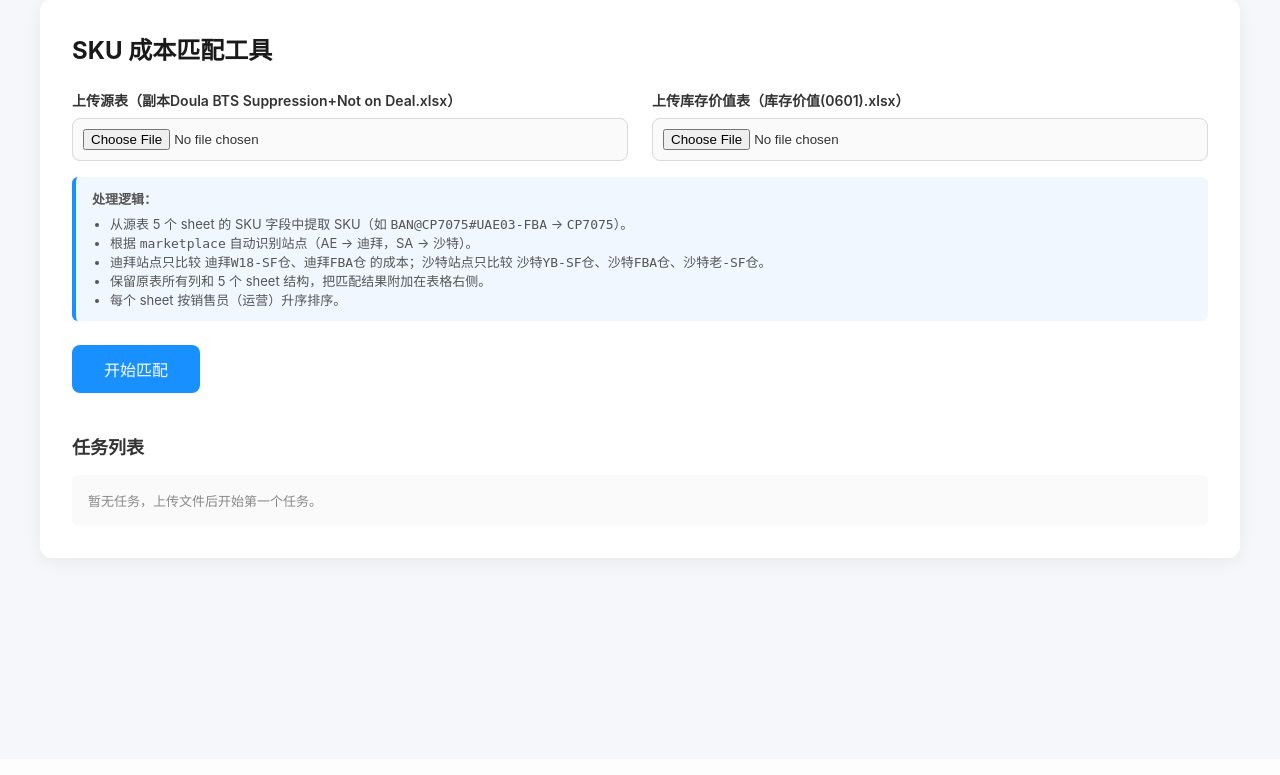
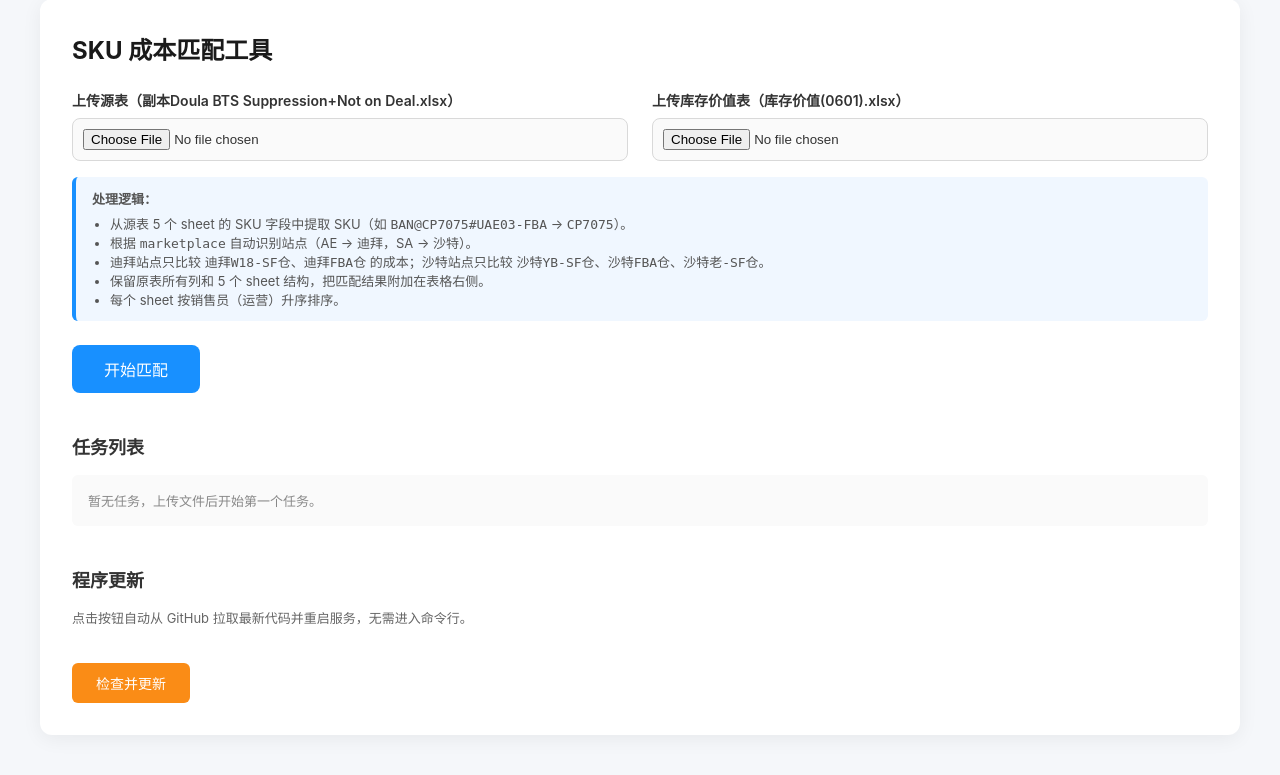
Before and after one commit to BigMouseFive/sku_match_price, a Flask app: page / in a window 1280 px wide. Shown: the part 41-816 px from the top of the page. Before the commit the page ends 607 px from the top, so only its background shows below. Run offline with Flask 3, Linux system fonts and the light colour scheme.

Commit message:
Add frontend one-click update button and /api/update endpoint

```diff
--- a/app.py
+++ b/app.py
@@ -6,6 +6,7 @@ import time
 import uuid
 import hashlib
 import json
+import subprocess
 from collections import deque
 from concurrent.futures import ThreadPoolExecutor
 from dataclasses import dataclass, field
@@ -32,8 +33,11 @@ UPLOAD_FOLDER = tempfile.mkdtemp(prefix="sku_match_")
 app.config["UPLOAD_FOLDER"] = UPLOAD_FOLDER
 app.config["MAX_CONTENT_LENGTH"] = 200 * 1024 * 1024  # 200 MB
 
+# 项目根目录
+PROJECT_DIR = os.path.dirname(os.path.abspath(__file__))
+
 # 本地持久化目录：任务元数据 + 结果文件
-DATA_DIR = os.path.join(os.path.dirname(os.path.abspath(__file__)), "data")
+DATA_DIR = os.path.join(PROJECT_DIR, "data")
 RESULTS_DIR = os.path.join(DATA_DIR, "results")
 TASKS_FILE = os.path.join(DATA_DIR, "tasks.json")
 MAX_PERSISTED_TASKS = 10
@@ -620,5 +624,49 @@ def download(filename):
     return send_file(path, as_attachment=True)
 
 
+@app.route("/api/update", methods=["POST"])
+def api_update():
+    """
+    一键更新：拉取最新代码并重新部署。
+    由于会重启本服务，更新脚本在独立子进程中运行。
+    """
+    try:
+        # 先执行 git pull，检查是否有更新
+        result = subprocess.run(
+            ["git", "pull", "origin", "main"],
+            cwd=PROJECT_DIR,
+            capture_output=True,
+            text=True,
+            timeout=60,
+        )
+        pull_output = (result.stdout + result.stderr).strip()
+
+        if result.returncode != 0:
+            return jsonify({"success": False, "message": f"git pull 失败：{pull_output}"}), 500
+
+        if "already up to date" in pull_output.lower() or "Already up to date" in pull_output:
+            return jsonify({"success": True, "updated": False, "message": "当前已是最新版本"})
+
+        # 有更新，在独立子进程中运行 update.sh（它会重启服务）
+        # 使用 nohup + setsid 避免当前进程被杀掉时子进程也退出
+        subprocess.Popen(
+            ["nohup", "bash", "./update.sh"],
+            cwd=PROJECT_DIR,
+            stdout=subprocess.DEVNULL,
+            stderr=subprocess.DEVNULL,
+            start_new_session=True,
+        )
+
+        return jsonify(
+            {
+                "success": True,
+                "updated": True,
+                "message": "检测到更新，正在部署并重启服务，约 10 秒后请刷新页面。",
+            }
+        )
+    except Exception as e:
+        return jsonify({"success": False, "message": f"更新异常：{e}"}), 500
+
+
 if __name__ == "__main__":
     app.run(debug=False, host="127.0.0.1", port=5003)
--- a/templates/index.html
+++ b/templates/index.html
@@ -159,6 +159,27 @@
             background: #fafafa;
             border-radius: 6px;
         }
+        .update-btn {
+            padding: 10px 24px;
+            background: #fa8c16;
+            color: #fff;
+            border: none;
+            border-radius: 6px;
+            font-size: 14px;
+            cursor: pointer;
+        }
+        .update-btn:hover { background: #ff9c2e; }
+        .update-btn:disabled { background: #d9d9d9; cursor: not-allowed; }
+        .update-status {
+            margin-top: 12px;
+            padding: 10px 14px;
+            border-radius: 6px;
+            font-size: 13px;
+            background: #f0f0f0;
+        }
+        .update-success { background: #f6ffed; color: #389e0d; }
+        .update-updating { background: #e6f7ff; color: #096dd9; }
+        .update-error { background: #fff2f0; color: #cf1322; }
     </style>
 </head>
 <body>
@@ -260,6 +281,74 @@
         {% endif %}
     </div>
 
+    <div class="task-section">
+        <h2>程序更新</h2>
+        <p style="font-size: 13px; color: #666; margin-bottom: 12px;">
+            点击按钮自动从 GitHub 拉取最新代码并重启服务，无需进入命令行。
+        </p>
+        <button type="button" id="updateBtn" class="update-btn" onclick="checkUpdate()">检查并更新</button>
+        <div id="updateStatus" class="update-status" style="display:none;"></div>
+    </div>
+
 </div>
+
+<script>
+    async function checkUpdate() {
+        const btn = document.getElementById('updateBtn');
+        const status = document.getElementById('updateStatus');
+        btn.disabled = true;
+        btn.textContent = '正在检查更新...';
+        status.style.display = 'block';
+        status.className = 'update-status';
+        status.textContent = '正在连接 GitHub...';
+
+        try {
+            const res = await fetch('/api/update', { method: 'POST' });
+            const data = await res.json();
+            status.textContent = data.message;
+
+            if (data.success && data.updated) {
+                status.classList.add('update-updating');
+                btn.textContent = '更新中...';
+                // 轮询服务是否恢复
+                let attempts = 0;
+                const maxAttempts = 30;
+                const timer = setInterval(async () => {
+                    attempts++;
+                    try {
+                        await fetch('/', { method: 'HEAD' });
+                        clearInterval(timer);
+                        status.classList.remove('update-updating');
+                        status.classList.add('update-success');
+                        status.textContent = '服务已恢复，页面即将刷新...';
+                        setTimeout(() => location.reload(), 1500);
+                    } catch (e) {
+                        status.textContent = `正在等待服务重启... (${attempts}/${maxAttempts})`;
+                        if (attempts >= maxAttempts) {
+                            clearInterval(timer);
+                            status.classList.add('update-error');
+                            status.textContent = '等待超时，请手动刷新页面确认。';
+                            btn.disabled = false;
+                            btn.textContent = '检查并更新';
+                        }
+                    }
+                }, 2000);
+            } else if (data.success) {
+                status.classList.add('update-success');
+                btn.disabled = false;
+                btn.textContent = '检查并更新';
+            } else {
+                status.classList.add('update-error');
+                btn.disabled = false;
+                btn.textContent = '检查并更新';
+            }
+        } catch (e) {
+            status.classList.add('update-error');
+            status.textContent = '请求失败：' + e.message;
+            btn.disabled = false;
+            btn.textContent = '检查并更新';
+        }
+    }
+</script>
 </body>
 </html>
```
